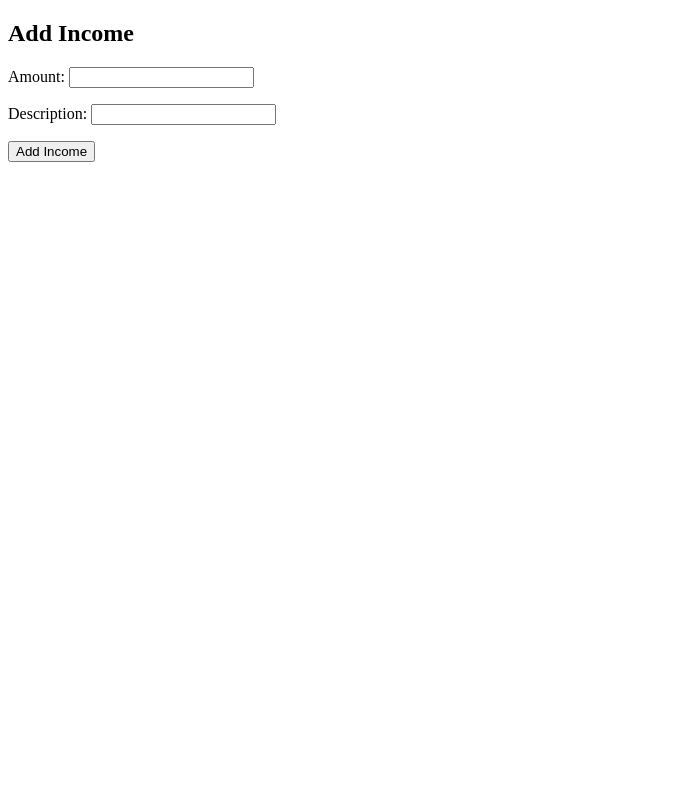
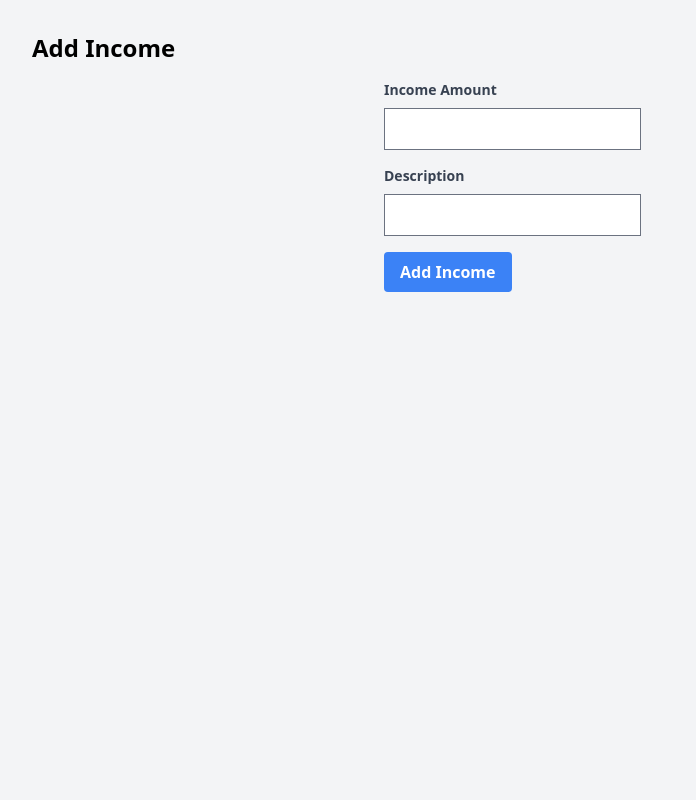
Before and after one commit to akwilapurba/KilaFinance, a Django app: page /add_income/ in a window 1280 px wide. Shown: the whole page, without its empty margins (0-696 px from the left). Run offline with Django 5.2, Linux system fonts and the light colour scheme; some libraries are stand-ins or nearby versions.

Commit message:
feat(add css)

```diff
--- a/templates/add_income.html
+++ b/templates/add_income.html
@@ -1,14 +1,24 @@
-<!DOCTYPE html>
-<html>
+{% load static tailwind_tags %}
 <head>
+    <meta charset="UTF-8">
+    <meta name="viewport" content="width=device-width, initial-scale=1.0">
     <title>Add Income</title>
+    {% tailwind_css %}
 </head>
-    <body>
-        <h2>Add Income</h2>
-        <form method="post">
+<body class="bg-gray-100 py-8 px-4 sm:px-6 lg:px-8">
+    <h2 class="text-2xl font-semibold mb-4">Add Income</h2>
+    <form method="post" class="max-w-lg mx-auto">
         {% csrf_token %}
-            {{ form.as_p }}
-            <button type="submit">Add Income</button>
+        <div class="mb-4">
+            <label for="amount" class="block text-gray-700 text-sm font-bold mb-2">Income Amount</label>
+            {{ form.amount }}
+        </div>
+        <div class="mb-4">
+            <label for="description" class="block text-gray-700 text-sm font-bold mb-2">Description</label>
+            {{ form.description }}
+        </div>
+        <div class="mb-4">
+            <button type="submit" class="bg-blue-500 hover:bg-blue-700 text-white font-bold py-2 px-4 rounded">Add Income</button>
+        </div>
     </form>
 </body>
-</html>
--- a/theme/static/css/dist/styles.css
+++ b/theme/static/css/dist/styles.css
@@ -782,12 +782,38 @@ select {
   margin-right: auto;
 }
 
+.mb-2 {
+  margin-bottom: 0.5rem;
+}
+
+.mb-4 {
+  margin-bottom: 1rem;
+}
+
+.block {
+  display: block;
+}
+
 .flex {
   display: flex;
 }
 
+.size-3 {
+  width: 0.75rem;
+  height: 0.75rem;
+}
+
+.size-11\/12 {
+  width: 91.666667%;
+  height: 91.666667%;
+}
+
 .h-screen {
   height: 100vh;
+}
+
+.max-w-lg {
+  max-width: 32rem;
 }
 
 .items-center {
@@ -798,9 +824,48 @@ select {
   justify-content: center;
 }
 
+.rounded {
+  border-radius: 0.25rem;
+}
+
 .bg-gray-50 {
   --tw-bg-opacity: 1;
   background-color: rgb(249 250 251 / var(--tw-bg-opacity));
+}
+
+.bg-blue-500 {
+  --tw-bg-opacity: 1;
+  background-color: rgb(59 130 246 / var(--tw-bg-opacity));
+}
+
+.bg-gray-100 {
+  --tw-bg-opacity: 1;
+  background-color: rgb(243 244 246 / var(--tw-bg-opacity));
+}
+
+.bg-slate-800 {
+  --tw-bg-opacity: 1;
+  background-color: rgb(30 41 59 / var(--tw-bg-opacity));
+}
+
+.bg-white {
+  --tw-bg-opacity: 1;
+  background-color: rgb(255 255 255 / var(--tw-bg-opacity));
+}
+
+.px-4 {
+  padding-left: 1rem;
+  padding-right: 1rem;
+}
+
+.py-2 {
+  padding-top: 0.5rem;
+  padding-bottom: 0.5rem;
+}
+
+.py-8 {
+  padding-top: 2rem;
+  padding-bottom: 2rem;
 }
 
 .font-serif {
@@ -812,6 +877,24 @@ select {
   line-height: 1;
 }
 
+.text-2xl {
+  font-size: 1.5rem;
+  line-height: 2rem;
+}
+
+.text-sm {
+  font-size: 0.875rem;
+  line-height: 1.25rem;
+}
+
+.font-bold {
+  font-weight: 700;
+}
+
+.font-semibold {
+  font-weight: 600;
+}
+
 .leading-normal {
   line-height: 1.5;
 }
@@ -819,3 +902,32 @@ select {
 .tracking-normal {
   letter-spacing: 0em;
 }
+
+.text-gray-700 {
+  --tw-text-opacity: 1;
+  color: rgb(55 65 81 / var(--tw-text-opacity));
+}
+
+.text-white {
+  --tw-text-opacity: 1;
+  color: rgb(255 255 255 / var(--tw-text-opacity));
+}
+
+.hover\:bg-blue-700:hover {
+  --tw-bg-opacity: 1;
+  background-color: rgb(29 78 216 / var(--tw-bg-opacity));
+}
+
+@media (min-width: 640px) {
+  .sm\:px-6 {
+    padding-left: 1.5rem;
+    padding-right: 1.5rem;
+  }
+}
+
+@media (min-width: 1024px) {
+  .lg\:px-8 {
+    padding-left: 2rem;
+    padding-right: 2rem;
+  }
+}
```
Also changed, not shown: templates/add_expense.html (+18 -8 lines). Lines whose indentation alone changed are shown as unchanged.
